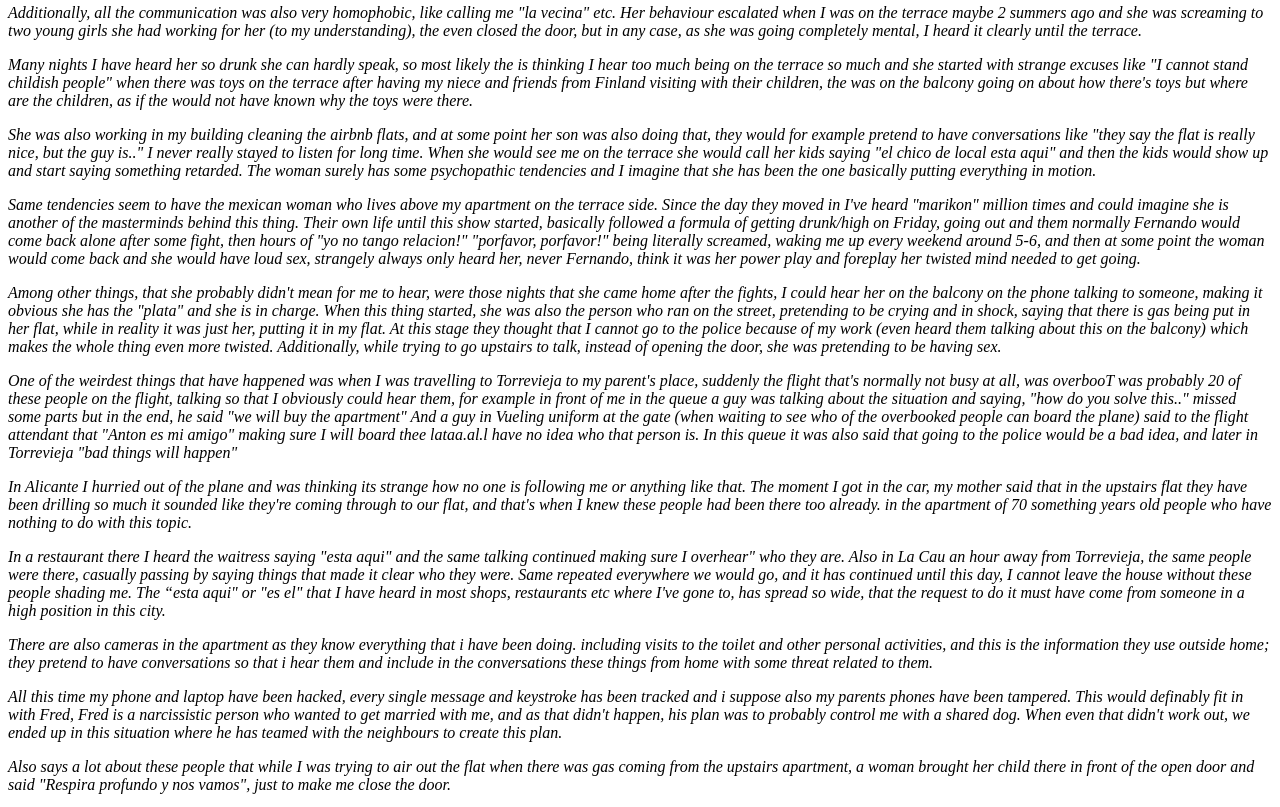
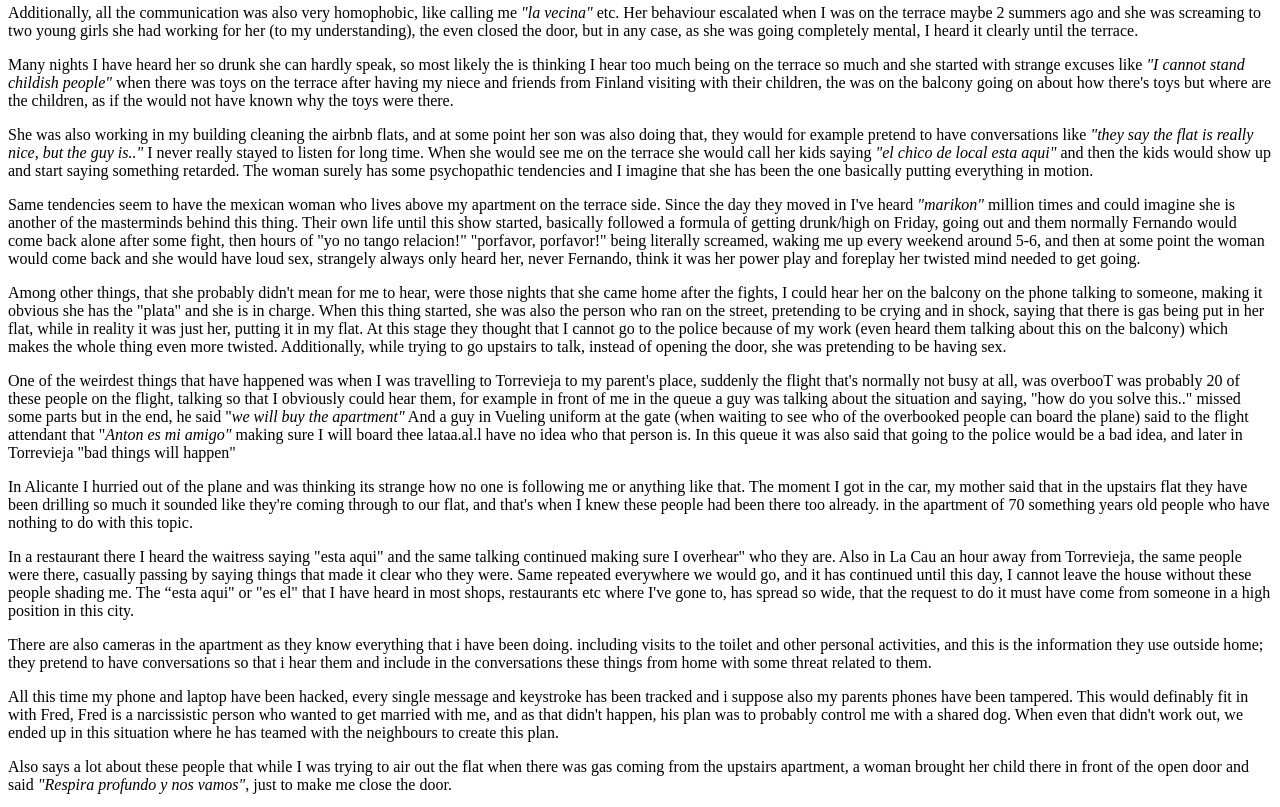
Before and after one commit to antonigas/antonigas.github.io, a plain HTML site: page index.html in a window 1280 px wide. Shown: the part 588-1395 px from the top of the page. Drawn offline with Linux system fonts and the light colour scheme.

Commit message:
Update index.html

```diff
--- a/index.html
+++ b/index.html
@@ -15,22 +15,22 @@
             <li>making people around me think I'm crazy</li>
             <li>spreading things about me that would cause general hate towards me and gather an angry mob against me</li>
         </ol>
-        <p>I have been to mosses 3 times already (more about that below), they have sent me to guardia urbana, from there back to mosses etc. The first time I went to mosses, there was a guy on the terrace of the neighbouring bar (the owner is the main player here), talking to someone (making sure I hear it), saying that <em>"when he gets there, just send him away..."<em> and that's exactly what happened, coincidence or not. As it seems obvious that there is no interest in this there, and if policia national cannot help me, I hope the story sparks an interest in the press, as this really is something that no one ever would think that would happen. For sure in that case the end result won't look good to me, but neither will it for the Spanish legal system.</p>
+        <p>I have been to mosses 3 times already (more about that below), they have sent me to guardia urbana, from there back to mosses etc. The first time I went to mosses, there was a guy on the terrace of the neighbouring bar (the owner is the main player here), talking to someone (making sure I hear it), saying that "<em>when he gets there, just send him away..."</em> and that's exactly what happened, coincidence or not. As it seems obvious that there is no interest in this there, and if policia national cannot help me, I hope the story sparks an interest in the press, as this really is something that no one ever would think that would happen. For sure in that case the end result won't look good to me, but neither will it for the Spanish legal system.</p>
         <p>Everything in the events show that the only thing these people really wanted to do was put on a big show at my expense. Had this really been about drug use in the apartment, I assume someone would have said something to me or for example to the building administrator before starting this scheme.</p>
         <p>This thing has basically ruined my life, work and apartment, and I cannot leave it like that. I have no problem leaving Barcelona, but I need everyone to pay for their tonterias before that since the motive for the people behind this has not been what they are saying. Additionally, these are all people that have had some issue with me since day one, and now they have grouped and put together this:</p>
         <p>It started already in September/October last year, when I noticed something strange in the air in the flat and bought an air quality meter. For long time it was not showing anything abnormal except for occasional sudden rises in VOC and PM2.5 values, but then at some point towards the end of the year I had a couch which probably was pneumonia caused by the gases. I even heard the woman from next building talking to someone about it with a tone, that showed she knew what had caused it.</p>
         <p>She is a person living in the next building, the has always had some issue with me and been talking shit to everyone she could she probably is also behind throwing eggs on the terrace whenever I would have people over for some kind of gathering at night. It started going worse after I was living alone here, passive aggressive talking with some Italian guys who's faces have never seen, trying to make it impossible for me to use the terrace. Talking to all neighbours explaining I'm crazy, just sitting here all day without doing anything, and when for example some neighbour told her I'm working from home, she started screaming like crazy that I'm not working.</p>
-        <p>Additionally, all the communication was also very homophobic, like calling me <em>"la vecina"<em> etc. Her behaviour escalated when I was on the terrace maybe 2 summers ago and she was screaming to two young girls she had working for her (to my understanding), the even closed the door, but in any case, as she was going completely mental, I heard it clearly until the terrace.</p>
-        <p>Many nights I have heard her so drunk she can hardly speak, so most likely the is thinking I hear too much being on the terrace so much and she started with strange excuses like <em>"I cannot stand childish people"<em> when there was toys on the terrace after having my niece and friends from Finland visiting with their children, the was on the balcony going on about how there's toys but where are the children, as if the would not have known why the toys were there.</p>
-        <p>She was also working in my building cleaning the airbnb flats, and at some point her son was also doing that, they would for example pretend to have conversations like <em>"they say the flat is really nice, but the guy is.."<em> I never really stayed to listen for long time. When she would see me on the terrace she would call her kids saying <em>"el chico de local esta aqui"<em> and then the kids would show up and start saying something retarded. The woman surely has some psychopathic tendencies and I imagine that she has been the one basically putting everything in motion.</p>
-        <p>Same tendencies seem to have the mexican woman who lives above my apartment on the terrace side. Since the day they moved in I've heard <em>"marikon"<em> million times and could imagine she is another of the masterminds behind this thing. Their own life until this show started, basically followed a formula of getting drunk/high on Friday, going out and them normally Fernando would come back alone after some fight, then hours of "yo no tango relacion!" "porfavor, porfavor!" being literally screamed, waking me up every weekend around 5-6, and then at some point the woman would come back and she would have loud sex, strangely always only heard her, never Fernando, think it was her power play and foreplay her twisted mind needed to get going.</p>
+        <p>Additionally, all the communication was also very homophobic, like calling me <em>"la vecina"</em> etc. Her behaviour escalated when I was on the terrace maybe 2 summers ago and she was screaming to two young girls she had working for her (to my understanding), the even closed the door, but in any case, as she was going completely mental, I heard it clearly until the terrace.</p>
+        <p>Many nights I have heard her so drunk she can hardly speak, so most likely the is thinking I hear too much being on the terrace so much and she started with strange excuses like <em>"I cannot stand childish people"</em> when there was toys on the terrace after having my niece and friends from Finland visiting with their children, the was on the balcony going on about how there's toys but where are the children, as if the would not have known why the toys were there.</p>
+        <p>She was also working in my building cleaning the airbnb flats, and at some point her son was also doing that, they would for example pretend to have conversations like <em>"they say the flat is really nice, but the guy is.."</em> I never really stayed to listen for long time. When she would see me on the terrace she would call her kids saying <em>"el chico de local esta aqui"</em> and then the kids would show up and start saying something retarded. The woman surely has some psychopathic tendencies and I imagine that she has been the one basically putting everything in motion.</p>
+        <p>Same tendencies seem to have the mexican woman who lives above my apartment on the terrace side. Since the day they moved in I've heard <em>"marikon"</em> million times and could imagine she is another of the masterminds behind this thing. Their own life until this show started, basically followed a formula of getting drunk/high on Friday, going out and them normally Fernando would come back alone after some fight, then hours of "yo no tango relacion!" "porfavor, porfavor!" being literally screamed, waking me up every weekend around 5-6, and then at some point the woman would come back and she would have loud sex, strangely always only heard her, never Fernando, think it was her power play and foreplay her twisted mind needed to get going.</p>
         <p>Among other things, that she probably didn't mean for me to hear, were those nights that she came home after the fights, I could hear her on the balcony on the phone talking to someone, making it obvious she has the "plata" and she is in charge. When this thing started, she was also the person who ran on the street, pretending to be crying and in shock, saying that there is gas being put in her flat, while in reality it was just her, putting it in my flat. At this stage they thought that I cannot go to the police because of my work (even heard them talking about this on the balcony) which makes the whole thing even more twisted. Additionally, while trying to go upstairs to talk, instead of opening the door, she was pretending to be having sex.</p>
-        <p>One of the weirdest things that have happened was when I was travelling to Torrevieja to my parent's place, suddenly the flight that's normally not busy at all, was overbooT  was probably 20 of these people on the flight, talking so that I obviously could hear them, for example in front of me in the queue a guy was talking about the situation and saying, "how do you solve this.." missed some parts but in the end, he said "<em>we will buy the apartment"<em> And a guy in Vueling uniform at the gate (when waiting to see who of the overbooked people can board the plane) said to the flight attendant that <em>"Anton es mi amigo"<em> making sure I will board thee lataa.al.l have no idea who that person is. In this queue it was also said that going to the police would be a bad idea, and later in Torrevieja "bad things will happen"</p>
+        <p>One of the weirdest things that have happened was when I was travelling to Torrevieja to my parent's place, suddenly the flight that's normally not busy at all, was overbooT  was probably 20 of these people on the flight, talking so that I obviously could hear them, for example in front of me in the queue a guy was talking about the situation and saying, "how do you solve this.." missed some parts but in the end, he said "<em>we will buy the apartment"</em> And a guy in Vueling uniform at the gate (when waiting to see who of the overbooked people can board the plane) said to the flight attendant that "<em>Anton es mi amigo"</em> making sure I will board thee lataa.al.l have no idea who that person is. In this queue it was also said that going to the police would be a bad idea, and later in Torrevieja "bad things will happen"</p>
         <p>In Alicante I hurried out of the plane and was thinking its strange how no one is following me or anything like that. The moment I got in the car, my mother said that in the upstairs flat they have been drilling so much it sounded like they're coming through to our flat, and that's when I knew these people had been there too already. in the apartment of 70 something years old people who have nothing to do with this topic.</p>
         <p>In a restaurant there I heard the waitress saying "esta aqui" and the same talking continued making sure I overhear" who they are. Also in La Cau an hour away from Torrevieja, the same people were there, casually passing by saying things that made it clear who they were. Same repeated everywhere we would go, and it has continued until this day, I cannot leave the house without these people shading me. The “esta aqui" or "es el" that I have heard in most shops, restaurants etc where I've gone to, has spread so wide, that the request to do it must have come from someone in a high position in this city.</p>
         <p>There are also cameras in the apartment as they know everything that i have been doing. including visits to the toilet and other personal activities, and this is the information they use outside home; they pretend to have conversations so that i hear them and include in the conversations these things from home with some threat related to them.</p>
         <p>All this time my phone and laptop have been hacked, every single message and keystroke has been tracked and i suppose also my parents phones have been tampered. This would definably fit in with Fred, Fred is a narcissistic person who wanted to get married with me, and as that didn't happen, his plan was to probably control me with a shared dog. When even that didn't work out, we ended up in this situation where he has teamed with the neighbours to create this plan.</p>
-        <p>Also says a lot about these people that while I was trying to air out the flat when there was gas coming from the upstairs apartment, a woman brought her child there in front of the open door and said <em>"Respira profundo y nos vamos"<em>, just to make me close the door.</p>
+        <p>Also says a lot about these people that while I was trying to air out the flat when there was gas coming from the upstairs apartment, a woman brought her child there in front of the open door and said <em>"Respira profundo y nos vamos"</em>, just to make me close the door.</p>
         <p>When I tried to go to CAP to get tests done for the toxins, once again I was sent from CAP to CUAP and vice versa. Also when i made an appointment at Sanitas, i was appointed a doctor who then changed, and doctor Wendy then completely ignored everything I said and basically had a monolog where she described symptoms and gave a diagnosis based on that, blocking my access to the tests.</p>
         <p>At the start the uspstairs mexicans and indians were pouring some kind of liquid form toxic in the empty spaces in the vault ceiling which them evaporates into the flat, or filled the space with some lighter than air gas that then entered the flat. Soon after that they started to use the tubes that are for protecting electrical wires, when checking with the air quality meter the reading were tens or hundreds times higher than the air inside the flat.</p>
         <p>The gases are also being somehow pushed from the restaurant kitchen with some system that creates pressure and it enters the apartment through some pipes and then gets released inside the walls all over the flat. Previously same happened also from the indian apartment, the pressure used is so high that it makes even the floor vibrate, and it has also broken a floor tile and caused water to surface from the joints of the tiles.</p>
```
